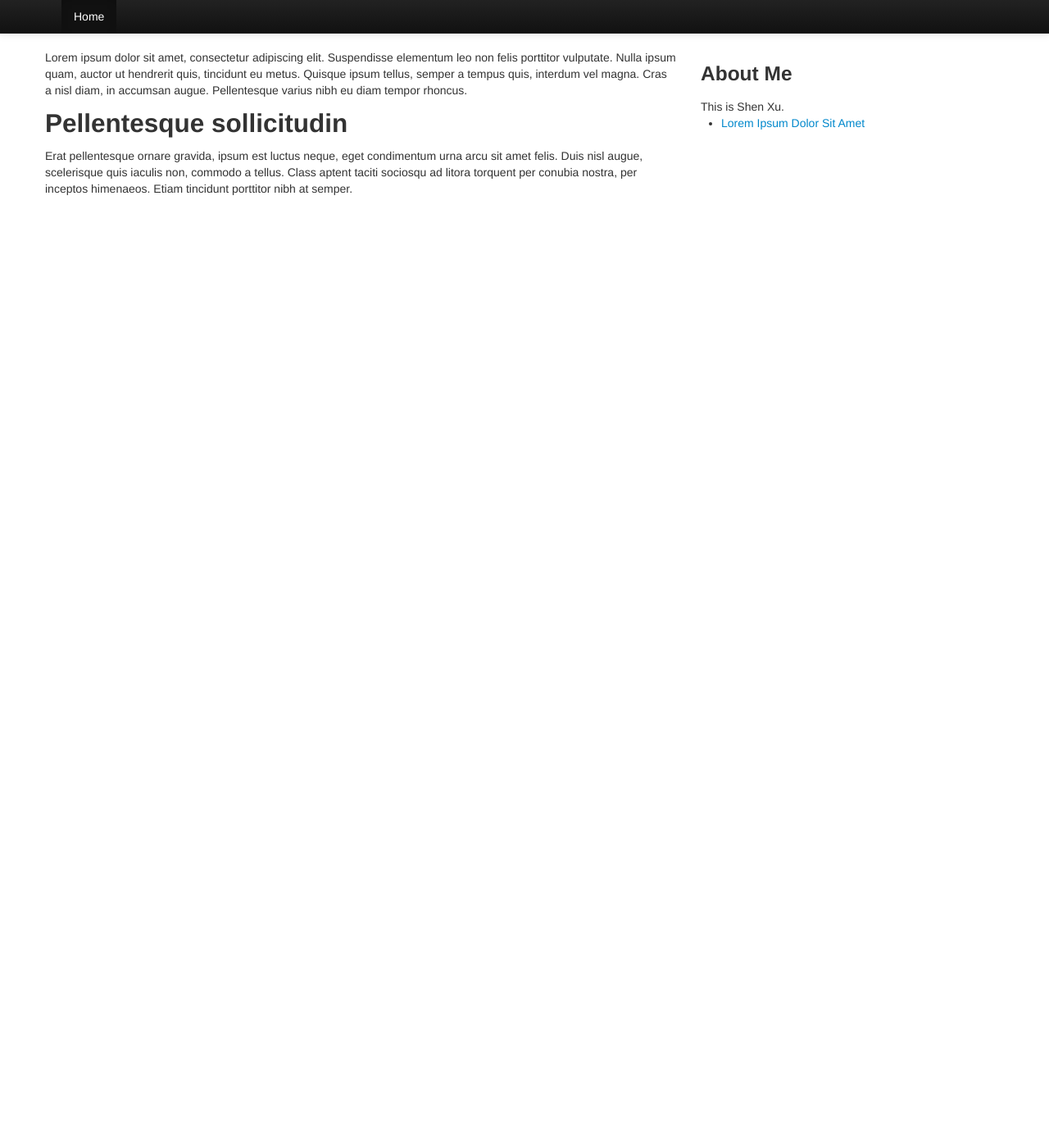
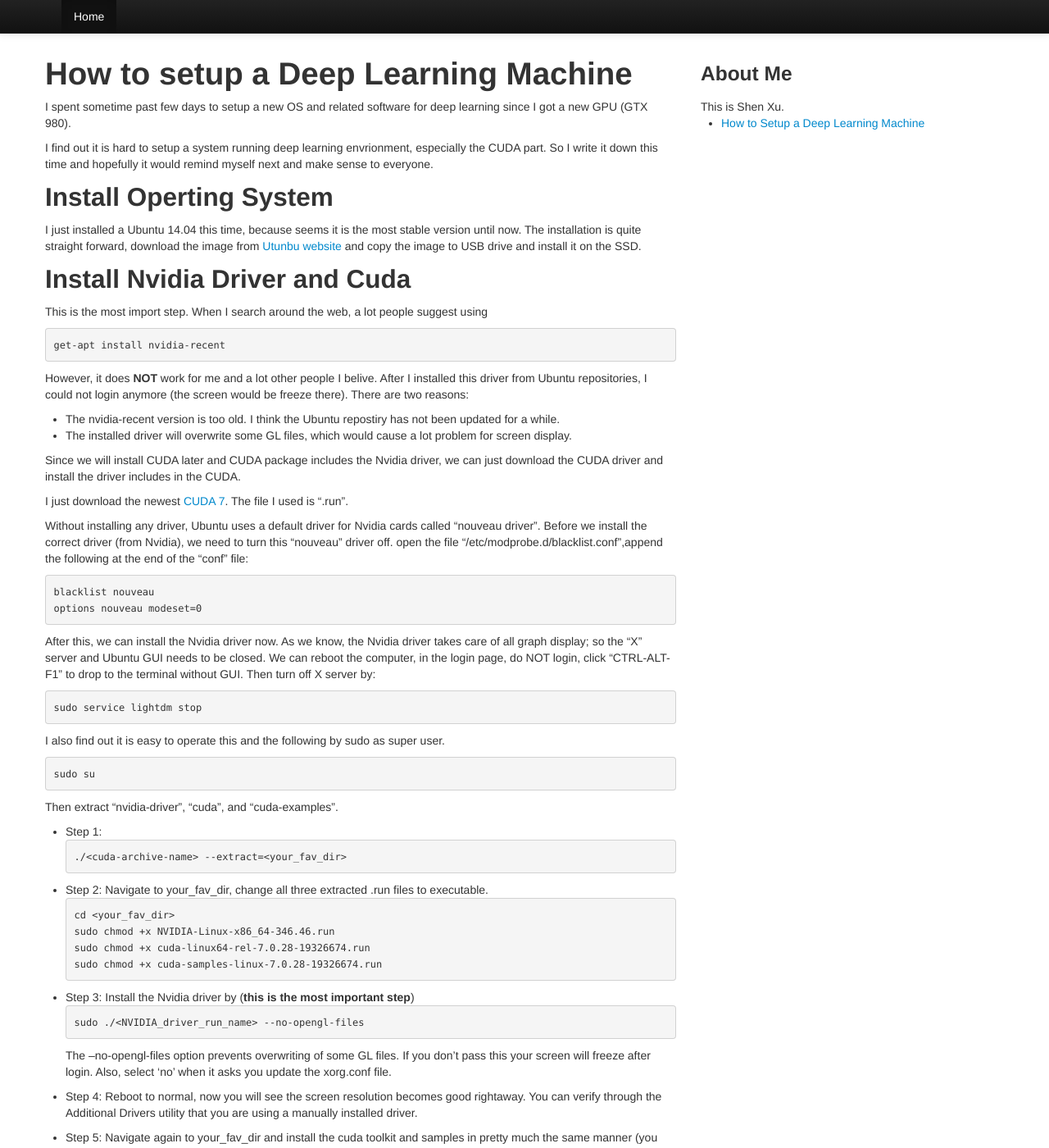
Before and after one commit to shenxudeu/shenxudeu.github.io, a Jekyll site: the page built from _posts/2015-06-14-setup-deeplearning-machine.md, in a window 1280 px wide and 1400 px high. Shown: the whole window at 82% size. Built offline with Jekyll 4.4.1, drawn with Linux system fonts in a browser that asks for light colours; Markdown is read by kramdown in place of the engine named in the settings; some of the changed text lies outside the part shown.

Commit message:
post install dnn machine 1

````diff
--- a/_posts/2015-06-14-setup-deeplearning-machine.md
+++ b/_posts/2015-06-14-setup-deeplearning-machine.md
@@ -1,10 +1,80 @@
 ---
-title: Lorem Ipsum Dolor Sit Amet
+title: How to Setup a Deep Learning Machine
 layout: default
 ---
+# How to setup a Deep Learning Machine
 
-Lorem ipsum dolor sit amet, consectetur adipiscing elit. Suspendisse elementum leo non felis porttitor vulputate. Nulla ipsum quam, auctor ut hendrerit quis, tincidunt eu metus. Quisque ipsum tellus, semper a tempus quis, interdum vel magna. Cras a nisl diam, in accumsan augue. Pellentesque varius nibh eu diam tempor rhoncus.
+I spent sometime past few days to setup a new OS and related software for deep learning since I got a new GPU (GTX 980).
 
-## Pellentesque sollicitudin
+I find out it is hard to setup a system running deep learning envrionment, especially the CUDA part. So I write it down this time and hopefully it would remind myself next and make sense to everyone.
 
-Erat pellentesque ornare gravida, ipsum est luctus neque, eget condimentum urna arcu sit amet felis. Duis nisl augue, scelerisque quis iaculis non, commodo a tellus. Class aptent taciti sociosqu ad litora torquent per conubia nostra, per inceptos himenaeos. Etiam tincidunt porttitor nibh at semper.
+##Install Operting System
+
+I just installed a Ubuntu 14.04 this time, because seems it is the most stable version until now. The installation is quite straight forward, download the image from [Utunbu website](http://www.ubuntu.com/download/desktop) and copy the image to USB drive and install it on the SSD.
+
+## Install Nvidia Driver and Cuda
+
+This is the most import step. When I search around the web, a lot people suggest using
+
+```bash
+get-apt install nvidia-recent
+```
+However, it does __NOT__ work for me and a lot other people I belive. After I installed this driver from Ubuntu repositories, I could not login anymore (the screen would be freeze there). There are two reasons:
+
+ - The nvidia-recent version is too old. I think the Ubuntu repostiry has not been updated for a while.
+ - The installed driver will overwrite some GL files, which would cause a lot problem for screen display.
+
+Since we will install CUDA later and CUDA package includes the Nvidia driver, we can just download the CUDA driver and install the driver includes in the CUDA.
+
+I just download the newest [CUDA 7](https://developer.nvidia.com/cuda-downloads). The file I used is ".run".
+
+Without installing any driver, Ubuntu uses a default driver for Nvidia cards called "nouveau driver". Before we install the correct driver (from Nvidia), we need to turn this "nouveau" driver off. open the file "/etc/modprobe.d/blacklist.conf",append the following at the end of the "conf" file:
+```
+blacklist nouveau
+options nouveau modeset=0
+```
+
+After this, we can install the Nvidia driver now. As we know, the Nvidia driver takes care of all graph display; so the "X" server and Ubuntu GUI needs to be closed. We can reboot the computer, in the login page, do NOT login, click "CTRL-ALT-F1" to drop to the terminal without GUI. Then turn off X server by:
+```bash
+sudo service lightdm stop
+```
+
+I also find out it is easy to operate this and the following by sudo as super user.
+```bash
+sudo su
+```
+
+Then extract "nvidia-driver", "cuda", and "cuda-examples".
+
+ - Step 1:
+```bash
+./<cuda-archive-name> --extract=<your_fav_dir>
+```
+
+
+ - Step 2: Navigate to your_fav_dir, change all three extracted .run files to executable.
+```bash
+cd <your_fav_dir>
+sudo chmod +x NVIDIA-Linux-x86_64-346.46.run
+sudo chmod +x cuda-linux64-rel-7.0.28-19326674.run
+sudo chmod +x cuda-samples-linux-7.0.28-19326674.run
+```
+
+
+ - Step 3:  Install the Nvidia driver by (__this is the most important step__)
+```bash
+sudo ./<NVIDIA_driver_run_name> --no-opengl-files
+```
+The --no-opengl-files option prevents overwriting of some GL files. If you don't pass this your screen will freeze after login. Also, select 'no' when it asks you update the xorg.conf file.
+
+
+ - Step 4: Reboot to normal, now you will see the screen resolution becomes good rightaway. You can verify through the Additional Drivers utility that you are using a manually installed driver.
+
+
+ - Step 5: Navigate again to your_fav_dir and install the cuda toolkit and samples in pretty much the same manner (you don't need to pass any special options now).
+
+ __Enjoy CUDA !!__
+
+ ## Install Theano
+
+ ## Install Torch 7
````
Also changed, not shown: 1 other file.
